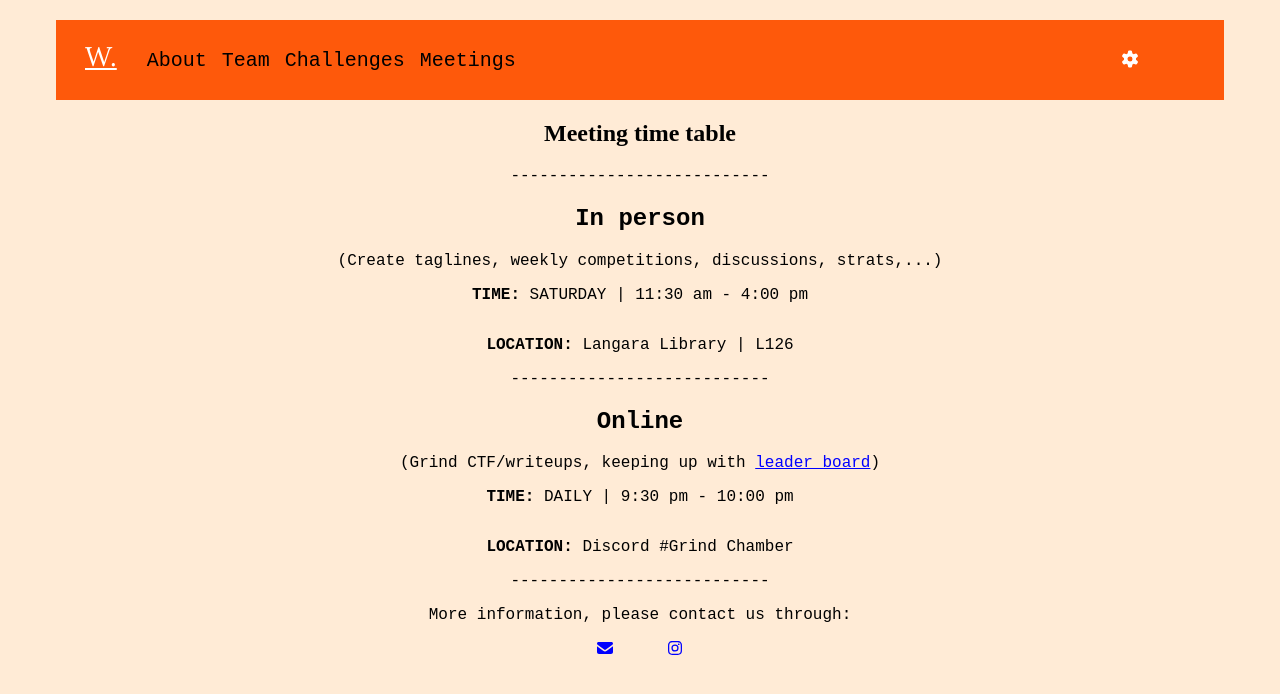
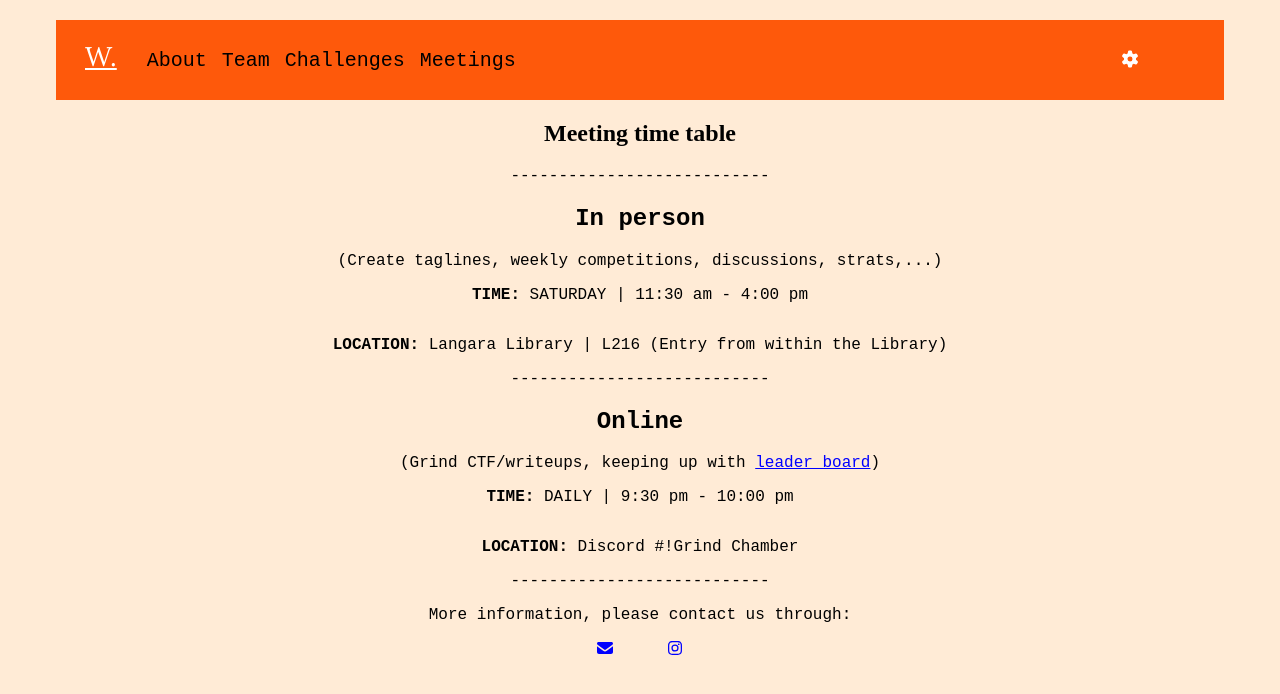
Before and after one commit to Longisrealll/cyberSecProj, a React (Vite) app in the folder wangara/: page /posts in a window 1280 px wide. Shown: the top 694 px of the page. Built offline with nearby package versions, Linux system fonts and the light colour scheme; a web font is replaced by a local one.

Commit message:
Update MeetingPage.jsx

```diff
--- a/wangara/src/AllPages/MeetingPage.jsx
+++ b/wangara/src/AllPages/MeetingPage.jsx
@@ -16,12 +16,12 @@ export function MeetingPages({mode, setMode}){
             <h2>In person</h2>
             <figcaption>(Create taglines, weekly competitions, discussions, strats,...)</figcaption>
             <p><strong>TIME: </strong>SATURDAY | 11:30 am - 4:00 pm</p>
-            <p><strong>LOCATION: </strong>Langara Library | L126</p>
+            <p><strong>LOCATION: </strong>Langara Library | L216 (Entry from within the Library) </p>
             ---------------------------
             <h2>Online</h2>
             <figcaption>(Grind CTF/writeups, keeping up with <a href="https://www.google.com/url?q=https://leaderboarded.com/board/zvgdqhzpvfdbr/?public%3Dtrue&sa=D&source=docs&ust=1767816372199823&usg=AOvVaw3Q-XSn3I7wqz6PcJ5yb6ND">leader board</a>)</figcaption>
             <p><strong>TIME: </strong>DAILY | 9:30 pm - 10:00 pm</p>
-            <p><strong>LOCATION: </strong>Discord #Grind Chamber</p>
+            <p><strong>LOCATION: </strong>Discord #!Grind Chamber</p>
             ---------------------------
             <p>More information, please contact us through: </p>
             <div className="allIcons">
```
